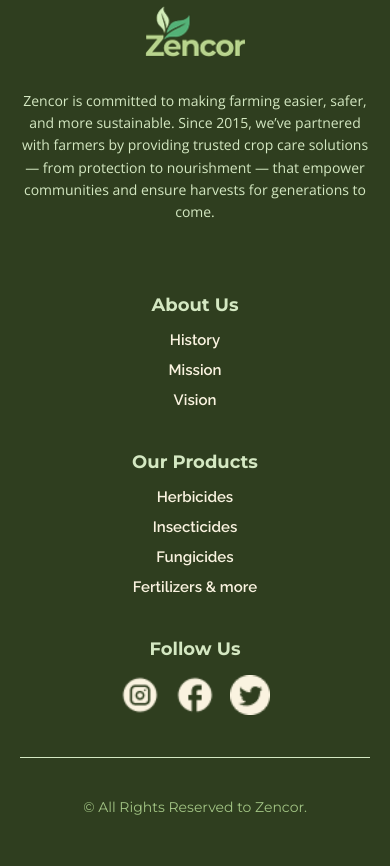
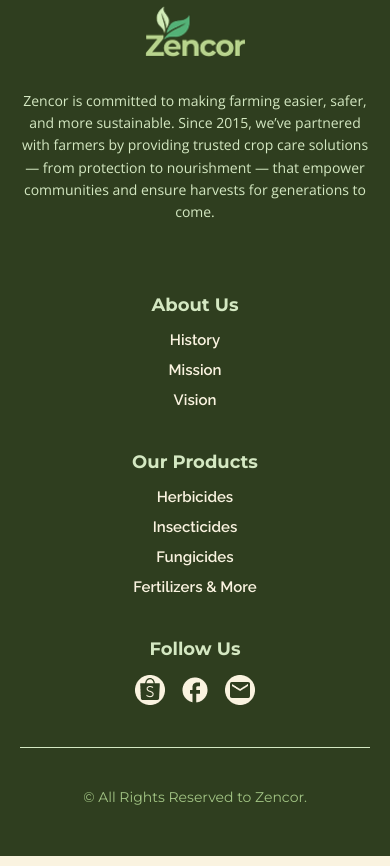
Before and after one commit to ElishaClaireGania/Zencor, a plain HTML site: page index.html in a window 390 px wide. Shown: the part 10551-11417 px from the top of the page. Drawn offline with nearby package versions, Linux system fonts and the light colour scheme.

Commit message:
footer fix

```diff
--- a/css/footer.css
+++ b/css/footer.css
@@ -106,7 +106,7 @@
 .social-icons a {
   display: flex;
   margin-bottom: 0;
-  width: auto;
+  width: 30px;
 }
 
 /* Copyright */
@@ -118,19 +118,19 @@
 }
 
 /* RESPONSIVE VIEWS */
-/* ========== TABLET VIEW (max-width: 1024px) ========== */
+/* ========== TABLET VIEW ========== */
 @media screen and (max-width: 1024px) {
   .footer {
     padding: 40px 30px;
   }
 
   .footer-logo {
-    width: 120px; /* Fixed size for better visibility */
+    width: 120px;
     margin-bottom: 20px;
   }
 
   .footer-left {
-    max-width: 100%; /* Take full width on tablet */
+    max-width: 100%;
     margin-bottom: 30px;
   }
 
@@ -140,7 +140,7 @@
   }
 
   .footer-links {
-    justify-content: flex-start; /* Align links to left/start */
+    justify-content: flex-start;
     flex-wrap: wrap;
     gap: 40px;
   }
@@ -166,11 +166,11 @@
   }
 }
 
-/* ========== MOBILE VIEW (max-width: 768px) ========== */
+/* ========== MOBILE VIEW ========== */
 @media screen and (max-width: 768px) {
   .footer {
     padding: 50px 20px;
-    text-align: center; /* Center everything for mobile aesthetics */
+    text-align: center;
   }
 
   .footer-content {
@@ -189,7 +189,7 @@
   }
 
   .footer-links {
-    flex-direction: column; /* Stack link columns */
+    flex-direction: column;
     align-items: center;
     width: 100%;
     gap: 30px;
@@ -197,12 +197,12 @@
 
   .footer-column,
   .footer-column:last-child {
-    text-align: center; /* Override the desktop right-align */
+    text-align: center;
     padding-right: 0;
   }
 
   .social-icons {
-    justify-content: center; /* Center social icons */
+    justify-content: center;
   }
 
   .footer-divider {
--- a/index.html
+++ b/index.html
@@ -324,28 +324,24 @@
             <a href="index.html#herbicides">Herbicides</a>
             <a href="index.html#insecticides">Insecticides</a>
             <a href="index.html#fungicides">Fungicides</a>
-            <a href="index.html#fertilizersandmore">Fertilizers & more</a>
+            <a href="index.html#fertilizersandmore">Fertilizers & More</a>
           </div>
           <div class="footer-column">
             <h4>Follow Us</h4>
             <div class="social-icons">
-              <a href="#" title="Instagram"
-                ><img
-                  src="img/mage_instagram-circle.png"
-                  alt="Instagram"
-                  loading="eager"
+              <a href="https://ph.shp.ee/Z8M8Khz" title="Shopee"
+                ><img src="img/shopee.png" alt="Instagram" loading="eager"
               /></a>
-              <a href="#" title="Facebook"
+              <a
+                href="https://www.facebook.com/profile.php?id=100093701756468"
+                title="Facebook"
                 ><img
                   src="img/ic_baseline-facebook.png"
                   alt="Facebook"
                   loading="eager"
               /></a>
-              <a href="#" title="Twitter"
-                ><img
-                  src="img/formkit_twitter.png"
-                  alt="Twitter"
-                  loading="eager"
+              <a href="mailto:zencor2015@gmail.com" title="Email"
+                ><img src="img/mail.png" alt="Email"
               /></a>
             </div>
           </div>
```
Also changed, not shown: about.html (+8 -12 lines), blog.html (+10 -10 lines), contact.html (+8 -12 lines), product.html (+8 -12 lines), img/formkit_twitter.png (deleted), img/mage_instagram-circle.png (deleted), img/mail.png (added), img/shopee.png (added).
